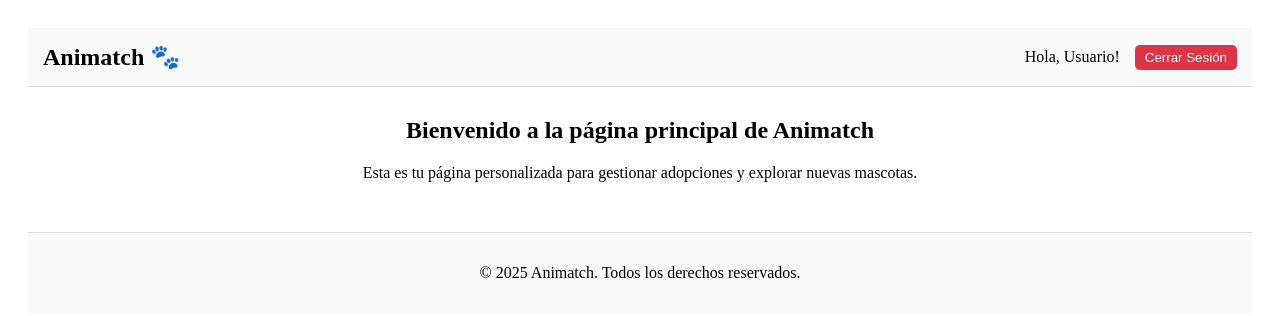
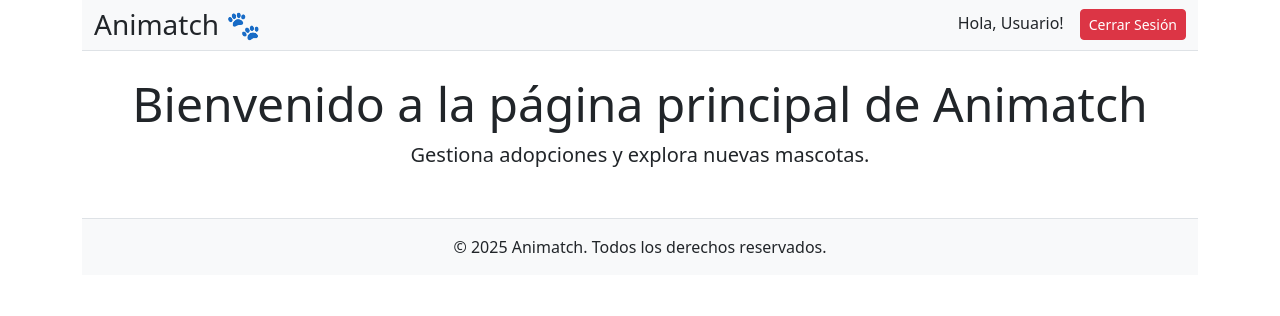
Before and after one commit to respinoza-p/animatch-web.app, a React (Vite) app: page /home in a window 1280 px wide. Shown: the top 316 px of the page. Built offline with nearby package versions, Linux system fonts and the light colour scheme.

Commit message:
Se agrega estilo con bootstrap

```diff
--- a/package.json
+++ b/package.json
@@ -11,6 +11,7 @@
   },
   "dependencies": {
     "@react-oauth/google": "^0.12.1",
+    "bootstrap": "^5.3.3",
     "jwt-decode": "^4.0.0",
     "react": "^18.3.1",
     "react-dom": "^18.3.1",
--- a/src/App.jsx
+++ b/src/App.jsx
@@ -1,67 +1,51 @@
 import React, { useState } from "react";
 import { GoogleOAuthProvider, GoogleLogin } from "@react-oauth/google";
-import { jwtDecode } from "jwt-decode"; // Decodifica el token JWT de Google
+import { jwtDecode } from "jwt-decode";
 import { BrowserRouter as Router, Routes, Route, useNavigate } from "react-router-dom";
 import HomePage from "./HomePage";
 import PrivacyPolicy from "./PrivacyPolicy";
 import TermsOfService from "./TermsOfService";
+import "bootstrap/dist/css/bootstrap.min.css"; // Importar Bootstrap
 
 function App() {
   const clientId = import.meta.env.VITE_GOOGLE_CLIENT_ID;
-  const [user, setUser] = useState(null); // Estado para almacenar datos del usuario
+  const [user, setUser] = useState(null);
   const navigate = useNavigate();
 
-  // Manejo del inicio de sesión exitoso
   const handleSuccess = (credentialResponse) => {
     const decoded = jwtDecode(credentialResponse.credential);
     console.log("Usuario decodificado:", decoded);
-
-    // Almacena el nombre y otros datos del usuario en el estado
     setUser({
       name: decoded.name,
       email: decoded.email,
       picture: decoded.picture,
     });
-
-    // Redirige a la página principal
     navigate("/home");
   };
 
-  // Manejo de errores en el inicio de sesión
   const handleFailure = () => {
     console.error("Error al iniciar sesión.");
   };
 
   return (
     <GoogleOAuthProvider clientId={clientId}>
-      <Routes>
-        <Route
-          path="/"
-          element={
-            <div style={{ textAlign: "center", marginTop: "50px", padding: "20px" }}>
-              <h1>¡Bienvenido a Animatch! 🐾</h1>
-              <p>Conecta mascotas rescatadas con familias amorosas.</p>
+      <div className="container text-center mt-5">
+        <h1 className="display-4">¡Bienvenido a Animatch! 🐾</h1>
+        <p className="lead">Conecta mascotas rescatadas con familias amorosas.</p>
 
-              {/* Botón de inicio de sesión */}
-              <div
-                style={{
-                  display: "flex",
-                  justifyContent: "center",
-                  margin: "20px 0",
-                }}
-              >
-                <GoogleLogin onSuccess={handleSuccess} onError={handleFailure} />
-              </div>
-            </div>
-          }
-        />
-        <Route
-          path="/home"
-          element={<HomePage user={user} />} // Pasa el usuario como prop
-        />
-        <Route path="/privacy-policy" element={<PrivacyPolicy />} />
-        <Route path="/terms-of-service" element={<TermsOfService />} />
-      </Routes>
+        <div className="d-flex justify-content-center my-4">
+          <GoogleLogin onSuccess={handleSuccess} onError={handleFailure} />
+        </div>
+
+        <footer className="mt-5 border-top pt-3">
+          <p>
+            <a href="/privacy-policy" className="me-3">
+              Política de Privacidad
+            </a>
+            <a href="/terms-of-service">Condiciones del Servicio</a>
+          </p>
+        </footer>
+      </div>
     </GoogleOAuthProvider>
   );
 }
--- a/src/HomePage.jsx
+++ b/src/HomePage.jsx
@@ -4,14 +4,14 @@ import Footer from "./components/Footer";
 
 function HomePage({ user }) {
   return (
-    <div style={{ textAlign: "center", padding: "20px" }}>
-      {/* Cabecera con el nombre del usuario */}
+    <div className="container">
+      {/* Cabecera */}
       <Header userName={user?.name || "Usuario"} />
 
       {/* Contenido principal */}
-      <main style={{ marginTop: "30px" }}>
-        <h2>Bienvenido a la página principal de Animatch</h2>
-        <p>Esta es tu página personalizada para gestionar adopciones y explorar nuevas mascotas.</p>
+      <main className="text-center mt-4">
+        <h2 className="display-5">Bienvenido a la página principal de Animatch</h2>
+        <p className="lead">Gestiona adopciones y explora nuevas mascotas.</p>
       </main>
 
       {/* Footer */}
--- a/src/components/Footer.jsx
+++ b/src/components/Footer.jsx
@@ -2,15 +2,8 @@ import React from "react";
 
 const Footer = () => {
   return (
-    <footer
-      style={{
-        marginTop: "50px",
-        padding: "15px",
-        backgroundColor: "#f8f9fa",
-        borderTop: "1px solid #ddd",
-      }}
-    >
-      <p>&copy; {new Date().getFullYear()} Animatch. Todos los derechos reservados.</p>
+    <footer className="bg-light text-center py-3 border-top mt-5">
+      <p className="mb-0">&copy; {new Date().getFullYear()} Animatch. Todos los derechos reservados.</p>
     </footer>
   );
 };
--- a/src/components/Header.jsx
+++ b/src/components/Header.jsx
@@ -2,38 +2,15 @@ import React from "react";
 
 const Header = ({ userName }) => {
   return (
-    <header
-      style={{
-        backgroundColor: "#f8f9fa",
-        padding: "15px",
-        borderBottom: "1px solid #ddd",
-      }}
-    >
-      <div
-        style={{
-          display: "flex",
-          justifyContent: "space-between",
-          alignItems: "center",
-        }}
-      >
-        <h1 style={{ margin: "0", fontSize: "1.5rem" }}>Animatch 🐾</h1>
+    <nav className="navbar navbar-light bg-light border-bottom mb-3">
+      <div className="container d-flex justify-content-between align-items-center">
+        <h1 className="h3 m-0">Animatch 🐾</h1>
         <div>
-          <span style={{ marginRight: "15px" }}>Hola, {userName}!</span>
-          <button
-            style={{
-              padding: "5px 10px",
-              backgroundColor: "#dc3545",
-              color: "#fff",
-              border: "none",
-              borderRadius: "5px",
-              cursor: "pointer",
-            }}
-          >
-            Cerrar Sesión
-          </button>
+          <span className="me-3">Hola, {userName}!</span>
+          <button className="btn btn-danger btn-sm">Cerrar Sesión</button>
         </div>
       </div>
-    </header>
+    </nav>
   );
 };
 
--- a/src/main.jsx
+++ b/src/main.jsx
@@ -1,6 +1,7 @@
 import React from "react";
 import ReactDOM from "react-dom/client";
 import AppRouter from "./AppRouter";
+import "bootstrap/dist/css/bootstrap.min.css";
 
 ReactDOM.createRoot(document.getElementById("root")).render(
   <React.StrictMode>
```
Also changed, not shown: 1 other file (tests, documents, lock files or other folders).
